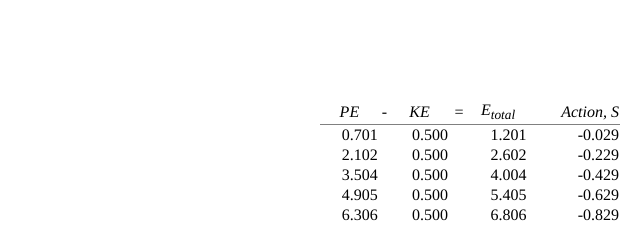
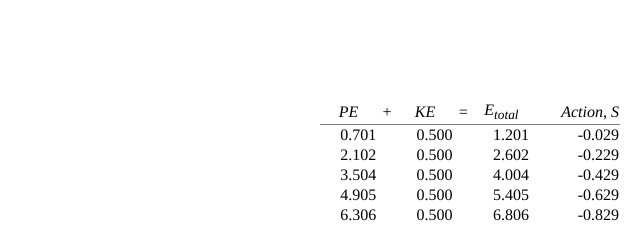
Before and after one commit to rreusser/principle-of-least-action-demo, a website with bundled scripts: page src/index.html in a window 1280 px wide. Shown: the top 228 px of the page, 640-1280 px from the left. Built offline with nearby package versions, Linux system fonts and the light colour scheme.

Commit message:
Obv typo fix

```diff
--- a/src/index.html
+++ b/src/index.html
@@ -11,7 +11,7 @@
         <thead>
           <tr>
             <th>PE</th>
-            <th>-</th>
+            <th>+</th>
             <th>KE</th>
             <th>=</th>
             <th>E<sub>total</sub></th>
```
